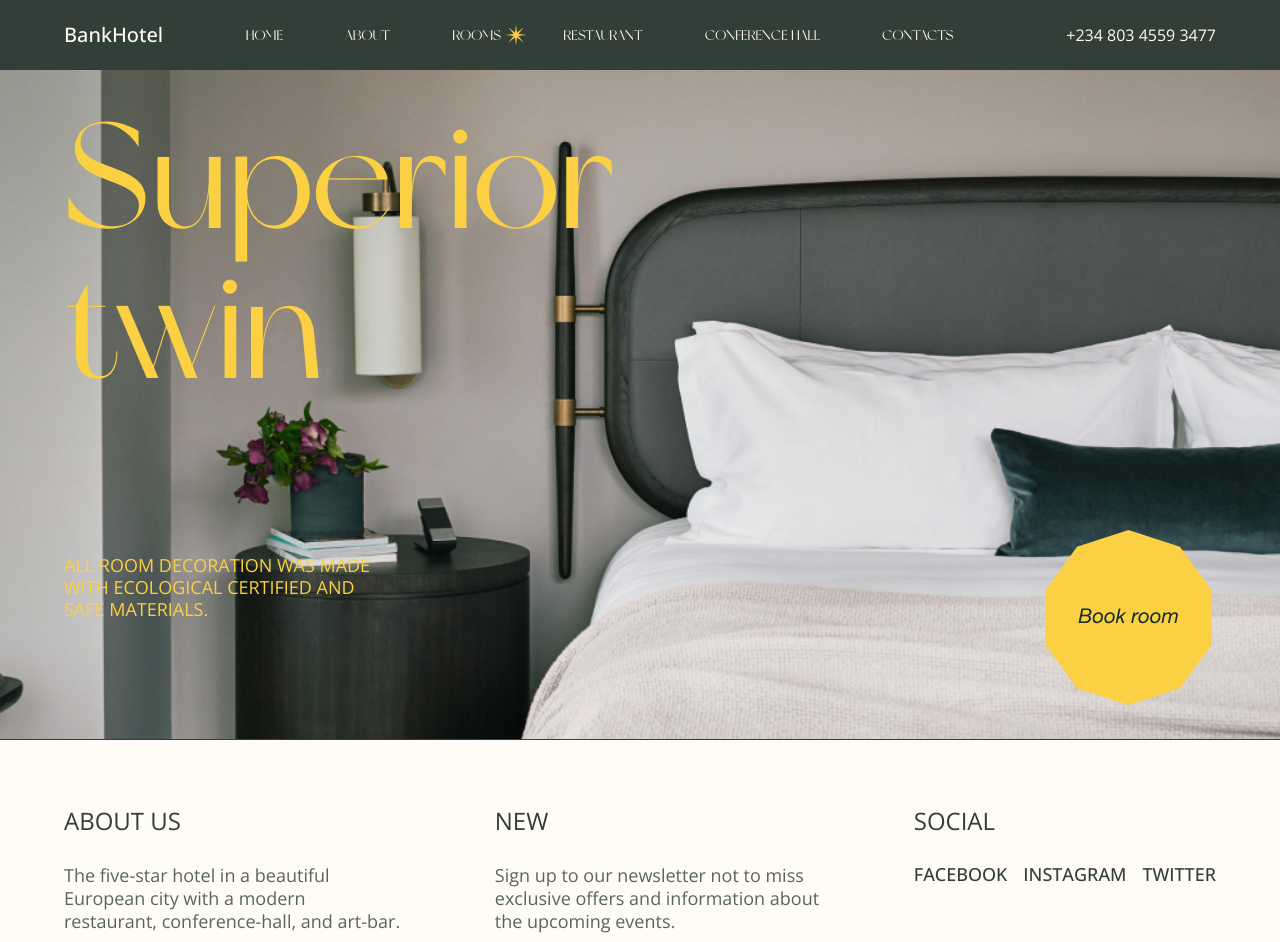
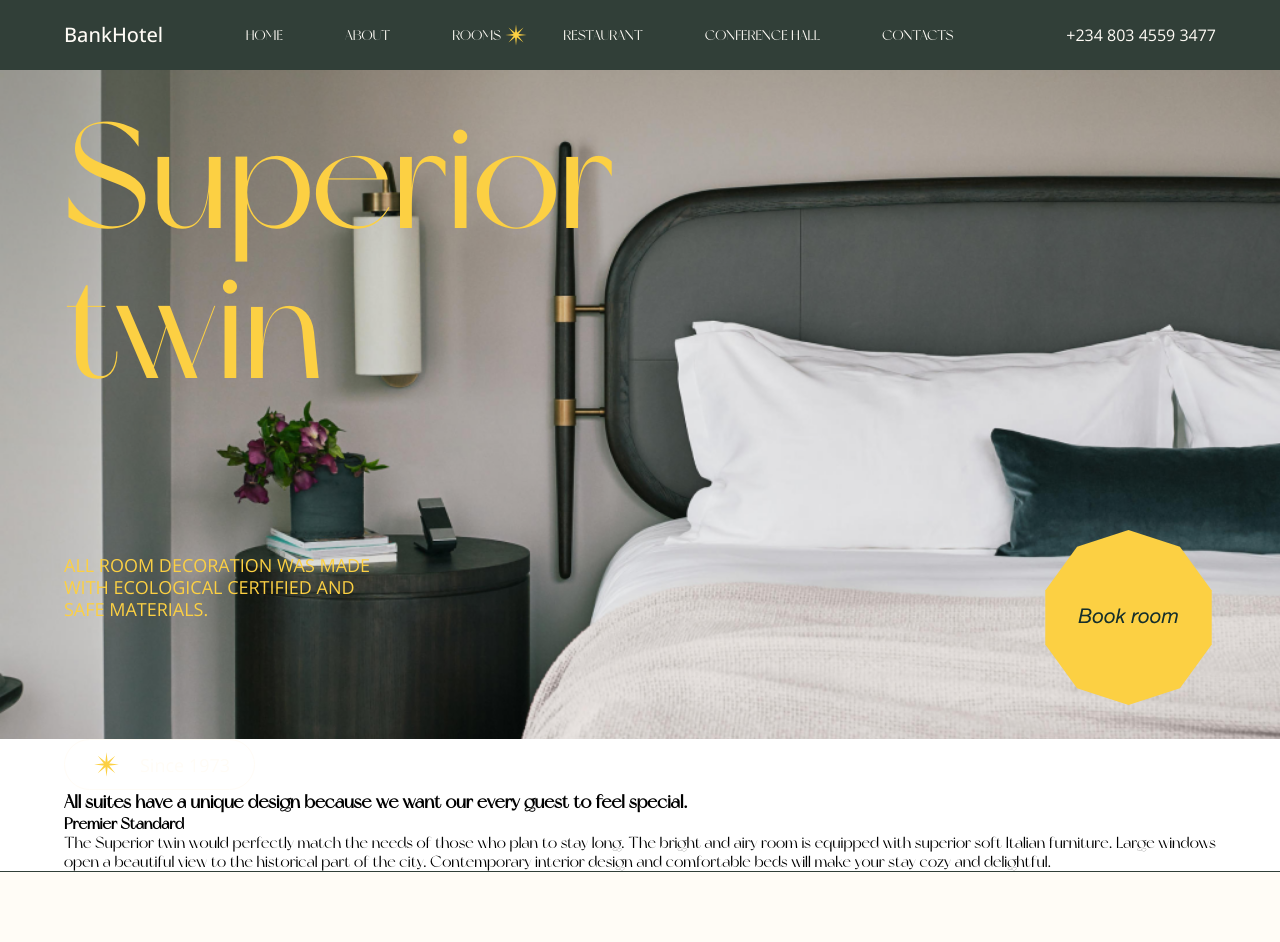
Before and after one commit to gift56/Fullstack-HotelWebsite, a React (Create React App) app: page /rooms in a window 1280 px wide. Shown: the top 942 px of the page. Built offline with nearby package versions, Linux system fonts and the light colour scheme.

Commit message:
good night

```diff
--- a/src/pages/Room.jsx
+++ b/src/pages/Room.jsx
@@ -1,11 +1,13 @@
 import React from "react";
 import Layout from "../components/Layout/Layout";
+import RoomDetail from "../components/RoomsData/RoomDetail";
 import RoomHero from "../components/RoomsData/RoomHero";
 
 const Room = () => {
   return (
     <Layout>
       <RoomHero />
+      <RoomDetail />
     </Layout>
   );
 };
```
